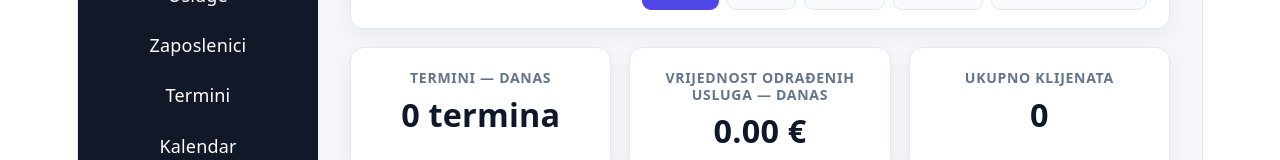
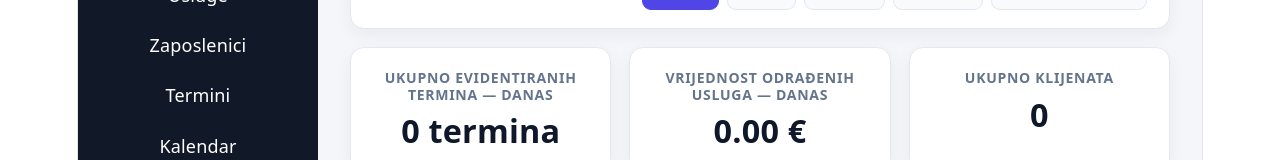
Before and after one commit to Matthoodie/SalonAI, a React (Vite) app in the folder frontend/: page / in a window 1280 px wide. Shown: the part 220-380 px from the top of the page. Built offline with nearby package versions, Linux system fonts and the light colour scheme; no server answers.

Commit message:
refactor: clarify dashboard appointment count label

```diff
--- a/frontend/src/pages/Dashboard/Dashboard.jsx
+++ b/frontend/src/pages/Dashboard/Dashboard.jsx
@@ -290,7 +290,7 @@ const nextTodayAppointment =
         )}
       </section>
       <DashboardCard
-        title={`Termini — ${selectedPeriodLabel}`}
+        title={`Ukupno evidentiranih termina — ${selectedPeriodLabel}`}
         value={`${selectedDateAppointments.length} termina`}
       />
 
```
